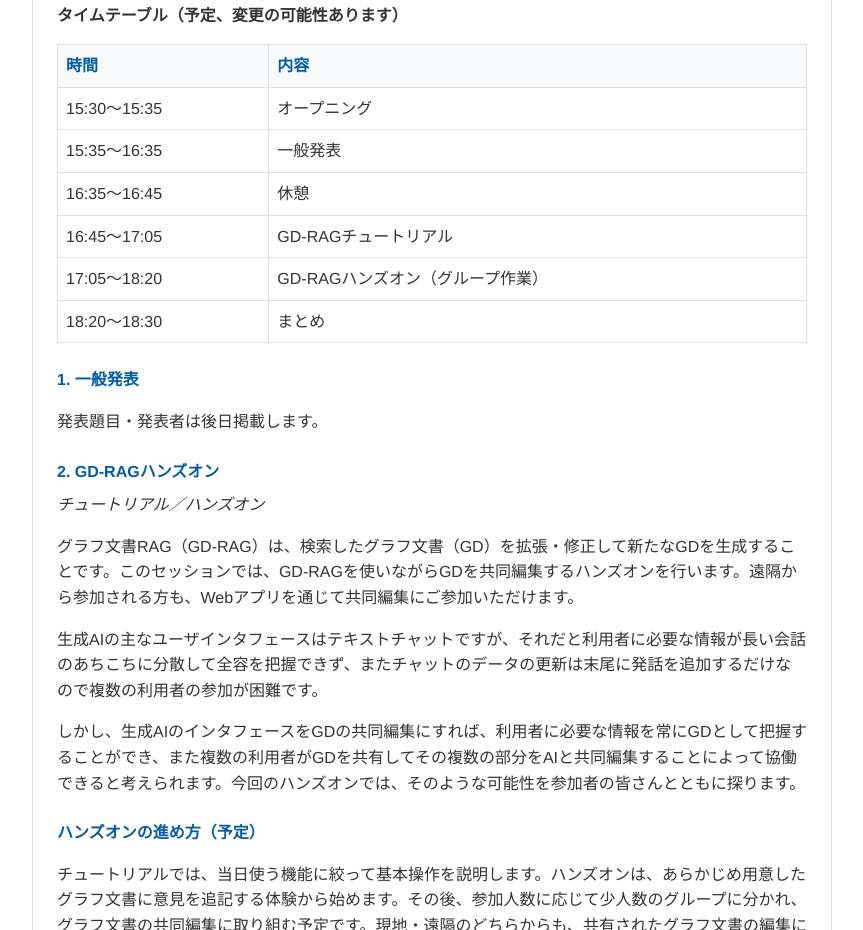
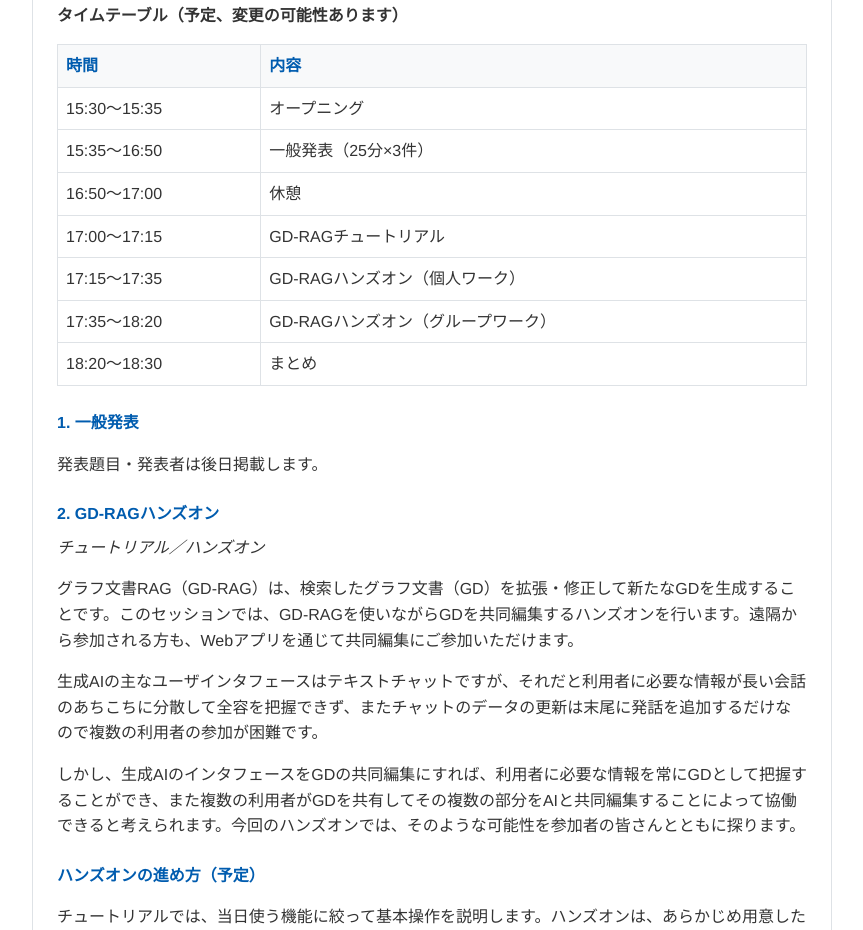
Before and after one commit to srmtlab/sigpai, a plain HTML site: page index.html in a window 1280 px wide. Shown: the part 1756-2686 px from the top of the page, without its empty margins (208-1071 px from the left). Drawn offline with Linux system fonts and the light colour scheme.

Commit message:
タイムテーブルを一般発表25分×3件、ハンズオンを個人/グループワークに分割
チュートリアルを15分に短縮し、GD-RAGハンズオンを個人ワーク20分→グループワーク45分に分割。

Co-Authored-By: Claude Sonnet 5 <noreply@anthropic.com>

```diff
--- a/index.html
+++ b/index.html
@@ -242,20 +242,24 @@
                         <td>オープニング</td>
                     </tr>
                     <tr>
-                        <td>15:35～16:35</td>
-                        <td>一般発表</td>
+                        <td>15:35～16:50</td>
+                        <td>一般発表（25分×3件）</td>
                     </tr>
                     <tr>
-                        <td>16:35～16:45</td>
+                        <td>16:50～17:00</td>
                         <td>休憩</td>
                     </tr>
                     <tr>
-                        <td>16:45～17:05</td>
+                        <td>17:00～17:15</td>
                         <td>GD-RAGチュートリアル</td>
                     </tr>
                     <tr>
-                        <td>17:05～18:20</td>
-                        <td>GD-RAGハンズオン（グループ作業）</td>
+                        <td>17:15～17:35</td>
+                        <td>GD-RAGハンズオン（個人ワーク）</td>
+                    </tr>
+                    <tr>
+                        <td>17:35～18:20</td>
+                        <td>GD-RAGハンズオン（グループワーク）</td>
                     </tr>
                     <tr>
                         <td>18:20～18:30</td>
```
